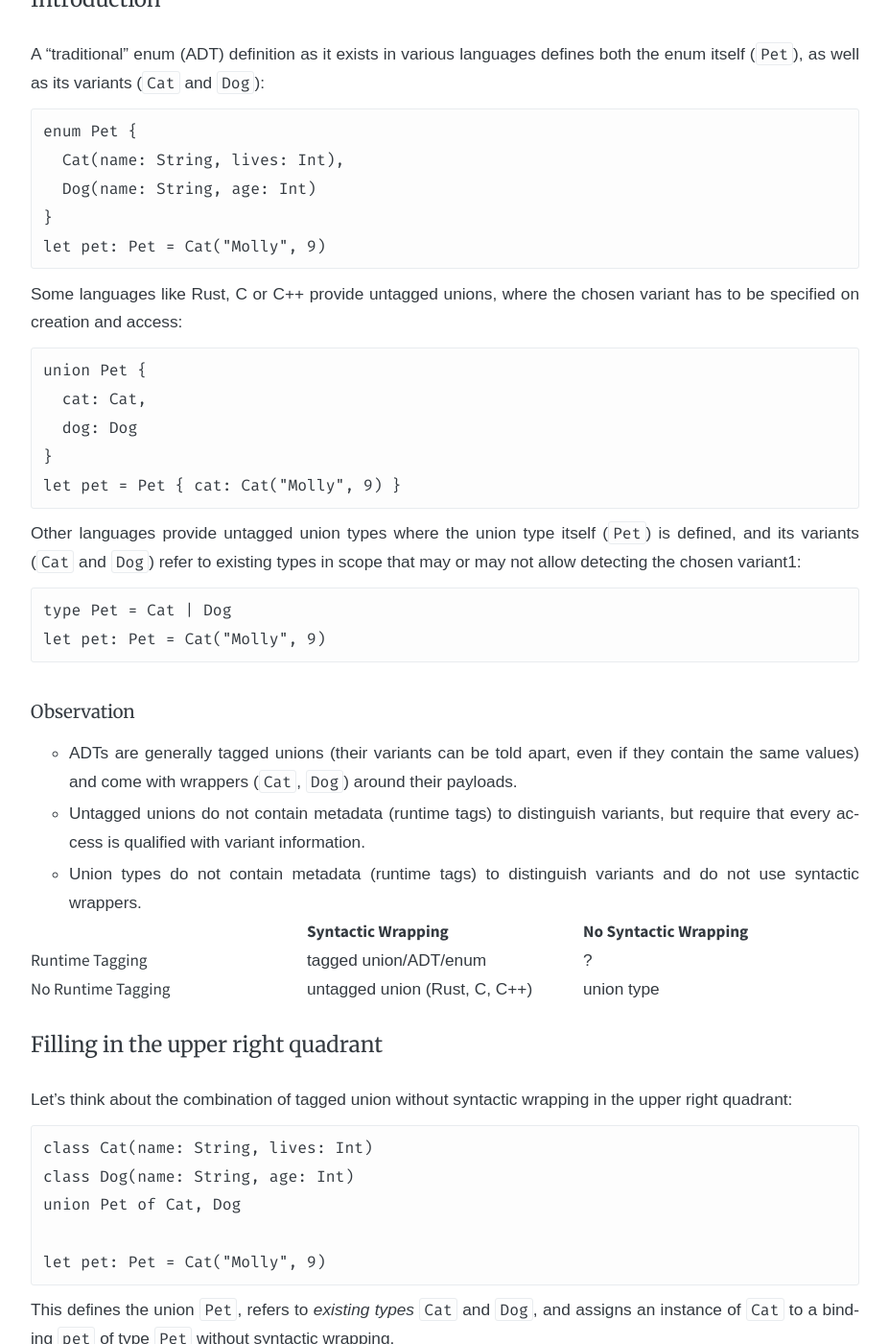
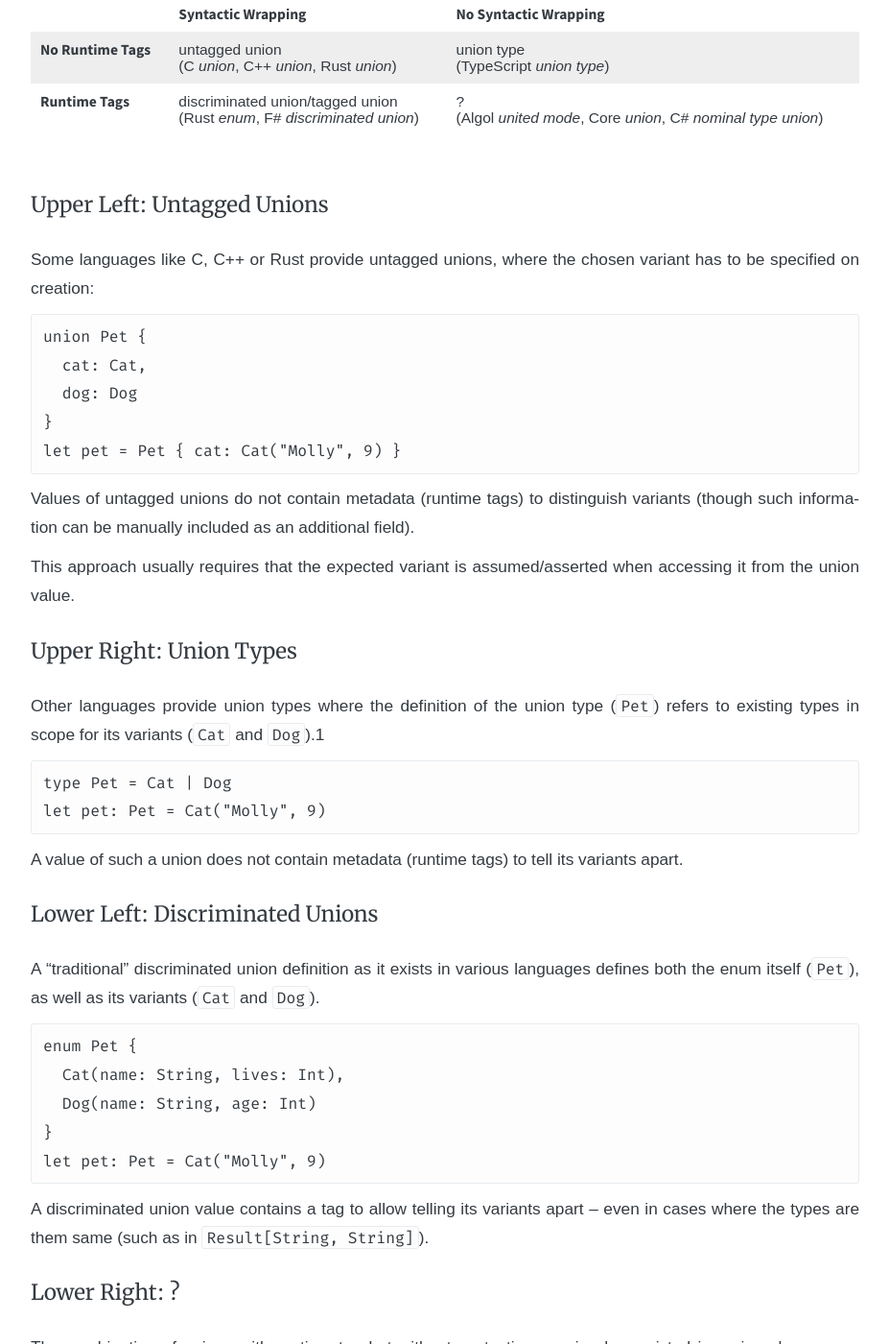
Before and after one commit to soc/soc.me, a Jekyll site: the page built from _languages/unions.md, in a window 1280 px wide and 1400 px high, scrolled down 284 px. Shown: the whole window at 96% size, without its empty margins (176-1103 px from the left). Built offline with Jekyll 4.4.1, drawn with Linux system fonts in a browser that asks for light colours; some web fonts are replaced; some of the changed text lies outside the part shown.

Commit message:
update union article

```diff
--- a/_languages/unions.md
+++ b/_languages/unions.md
@@ -1,17 +1,61 @@
 ---
-title:  "Language Design: Unions"
+title:  "Language Design: Four Kinds of Unions"
 date:   2021-08-26
-update: 2022-11-26
+update: 2024-09-13
 redirect_from: "/languages/better-enums"
 redirect_from: "/languages/nondefinitional-enums"
 ---
 
-_**TL;DR:** Tagged unions whose variants do not require syntactic wrappers._
+### Overview
 
-### Introduction
+<table class="table-medium table-layout-auto">
+  <tr>
+    <th></th>
+    <th>Syntactic Wrapping</th>
+    <th>No Syntactic Wrapping</th>
+  </tr>
+  <tr>
+    <th>No Runtime Tags</th>
+    <td>untagged union<br/>(C <i>union</i>, C++ <i>union</i>, Rust <i>union</i>)</td>
+    <td>union type<br/>(TypeScript <i>union type</i>)</td>
+  </tr>
+  <tr>
+    <th>Runtime Tags</th>
+    <td>discriminated union/tagged union<br/>(Rust <i>enum</i>, F# <i>discriminated union</i>)</td>
+    <td>?<br/>(Algol <i>united mode</i>, Core <i>union</i>, C# <i>nominal type union</i>)</td>
+  </tr>
+</table>
+<br/>
 
-A "traditional" enum (ADT) definition as it exists in various languages defines both the enum itself
-(`Pet`), as well as its variants (`Cat` and `Dog`):
+### Upper Left: Untagged Unions
+
+Some languages like C, C++ or Rust provide untagged unions, where the chosen variant has to be specified on creation:
+
+    union Pet {
+      cat: Cat,
+      dog: Dog
+    }
+    let pet = Pet { cat: Cat("Molly", 9) }
+
+Values of untagged unions do not contain metadata (runtime tags) to distinguish variants
+(though such information can be manually included as an additional field).
+
+This approach usually requires that the expected variant is assumed/asserted when accessing it from the union value.
+
+### Upper Right: Union Types
+
+Other languages provide union types where the definition of the union type (`Pet`)
+refers to existing types in scope for its variants (`Cat` and `Dog`).[^union-types]
+
+    type Pet = Cat | Dog
+    let pet: Pet = Cat("Molly", 9)
+
+A value of such a union does not contain metadata (runtime tags) to tell its variants apart.
+
+### Lower Left: Discriminated Unions
+
+A "traditional" discriminated union definition as it exists in various languages defines both the enum itself
+(`Pet`), as well as its variants (`Cat` and `Dog`).
 
     enum Pet {
       Cat(name: String, lives: Int),
@@ -19,60 +63,37 @@ A "traditional" enum (ADT) definition as it exists in various languages defines
     }
     let pet: Pet = Cat("Molly", 9)
 
-Some languages like Rust, C or C++ provide untagged unions, where the chosen variant has to be specified on creation and access:
+A discriminated union value contains a tag to allow telling its variants apart – even in cases where the types are them same (such as in `Result[String, String]`).
 
-    union Pet {
-      cat: Cat,
-      dog: Dog
-    }
-    let pet = Pet { cat: Cat("Molly", 9) }
+### Lower Right: ?
 
-Other languages provide untagged union types where the union type itself (`Pet`) is defined,
-and its variants (`Cat` and `Dog`) refer to existing types in scope that may or may not allow detecting the chosen variant[^untagged-unions]:
+The combination of unions with runtime tag but without syntactic wrapping has existed in various languages,
+though no common, language-spanning name has been established for this concept.
 
-    type Pet = Cat | Dog
-    let pet: Pet = Cat("Molly", 9)
+["United modes"](https://en.wikipedia.org/wiki/ALGOL_68#struct,_union_&_[:]:_Structures,_unions_and_arrays) in Algol 68:
 
-#### Observation
+    STRUCT Cat (STRING name, INT lives);
+    STRUCT Dog (STRING name, INT years);
+    MODE Pet = UNION (Cat, Dog);
 
-- ADTs are generally tagged unions (their variants can be told apart, even if they contain the same values)
-and come with wrappers (`Cat`, `Dog`) around their payloads.
-- Untagged unions do not contain metadata (runtime tags) to distinguish variants, but require that every access is qualified with variant information.
-- Union types do not contain metadata (runtime tags) to distinguish variants and do not use syntactic wrappers.
-
-<table>
-  <tr>
-    <th></th>
-    <th>Syntactic Wrapping</th>
-    <th>No Syntactic Wrapping</th>
-  </tr>
-  <tr>
-    <td><b>Runtime Tagging</b></td>
-    <td>tagged union/ADT/enum</td>
-    <td>?</td>
-  </tr>
-  <tr>
-    <td><b>No Runtime Tagging</b></td>
-    <td>untagged union (Rust, C, C++)</td>
-    <td>union type</td>
-  </tr>
-</table>
-
-
-
-
-### Filling in the upper right quadrant
-
-Let's think about the combination of tagged union without syntactic wrapping in the upper right quadrant:
+[Unions](https://core-lang.dev/overview.html#language-21) in [core](https://core-lang.dev/):
 
     class Cat(name: String, lives: Int)
     class Dog(name: String, age: Int)
     union Pet of Cat, Dog
 
+["Nominal union types"](https://github.com/dotnet/csharplang/issues/9662) as proposed for C# 15:
+
+    public record Cat(string Name, long lives);
+    public record Dog(string Name, long lives);
+    public union Pet(Cat, Dog);
+
+All these define a union `Pet` that refers to *existing types* `Cat` and `Dog`.
+
+An instance of `Cat` can be directly assigned to `pet` (of union type `Pet`) – without syntactic wrapping:
+
+    // core
     let pet: Pet = Cat("Molly", 9)
-
-This defines the union `Pet`, refers to *existing types* `Cat` and `Dog`,
-and assigns an instance of `Cat` to a binding `pet` of type `Pet` without syntactic wrapping.
 
 Intuitively, this works similarly to `permits` clauses of [_sealed interfaces_ in Java](https://docs.oracle.com/en/java/javase/17/language/sealed-classes-and-interfaces.html) in the sense that
 
@@ -80,10 +101,10 @@ Intuitively, this works similarly to `permits` clauses of [_sealed interfaces_ i
 
 does not define `Cat` or `Dog`, but refers to existing `Cat` and `Dog` types in scope.[^sealed]
 
-### Benefits of such unions
+#### Benefits of such unions
 
 1. Union variants have types, because they have a "real" class/struct/... declaration.<br>
-   (This fixes a mistake that some languages like Rust or Haskell made with their enums/ADTs.[^enum-variants-1][^enum-variants-2])
+   (This fixes a mistake that some languages like Rust or Haskell made with their enum/data types.[^enum-variants-1][^enum-variants-2])
 2. Variants can be reference types or value types (as they refer to "real" `class` or `value` definitions).
 3. No "stutter", where variant names have to be invented to wrap existing types. (Rust has this issue.)
 4. Union values can be passed/created more easily, as no syntactic wrapping is required.
@@ -92,7 +113,7 @@ does not define `Cat` or `Dog`, but refers to existing `Cat` and `Dog` types in
 
 ---
 
-#### Example for 1., 2., 3.
+##### Example for 1., 2., 3.
 
     enum Option[T] { Some(value: T), None }
 
@@ -102,7 +123,7 @@ does not define `Cat` or `Dog`, but refers to existing `Cat` and `Dog` types in
     value Some[T](value: T)
     module None
 
-..., but even trivial ADTs like a JSON representation would benefit.
+..., but even trivial types like a JSON representation would benefit.
 
 Instead of ...
 
@@ -129,21 +150,21 @@ Instead of ...
 
     module JsonNull
 
-#### Example for 4.
+##### Example for 4.
 
 No wrapping required when passing arguments (unlike "traditional" enum approaches):
 
     fun someValue(value: JsonValue) = ...
     someValue(JsonString("test")) // "traditional" approach
-    someValue("test")             // with non-definitional unions
+    someValue("test")             // proposed union design
 
-#### Example for 5.
+##### Example for 5.
 
 Consider this class definition:
 
     class Name(name: String)
 
-With non-definitional unions, `Name` can be used multiple times – in different unions (and elsewhere):
+With the proposed union design, `Name` can be used multiple times – in different unions (and elsewhere):
 
     union PersonIdentifier of
       Name,
@@ -155,10 +176,10 @@ With non-definitional unions, `Name` can be used multiple times – in different
 
 ---
 
-Non-definitional unions reduce indirection at use-sites and can be used in more scenarios (compared to more "traditional" enums),
+This kind of union design reduce indirection at use-sites and can be used in more scenarios (compared to more "traditional" enums),
 while not changing their runtime costs or representation.
 
-[^untagged-unions]: `type Num = Int | Int` does not allow detecting whether an `Int` instance is the first or the second variant; the definition is equivalent to `type Num = Int`
-[^sealed]:  Unlike sealed interfaces in Java though, `Cat` and `Dog` are not subtypes of `Pet` in non-definitional unions.
+[^union-types]: `type Num = Int | Int` does not allow detecting whether an `Int` instance is the first or the second variant; the definition is equivalent to `type Num = Int`
+[^sealed]:  Unlike sealed interfaces in Java though, in the proposed union design `Cat` and `Dog` are not subtypes of `Pet`.
 [^enum-variants-1]: [Types for enum variants](https://github.com/rust-lang/rfcs/pull/1450)
 [^enum-variants-2]: [Enum variant types](https://github.com/rust-lang/rfcs/pull/2593)
```
